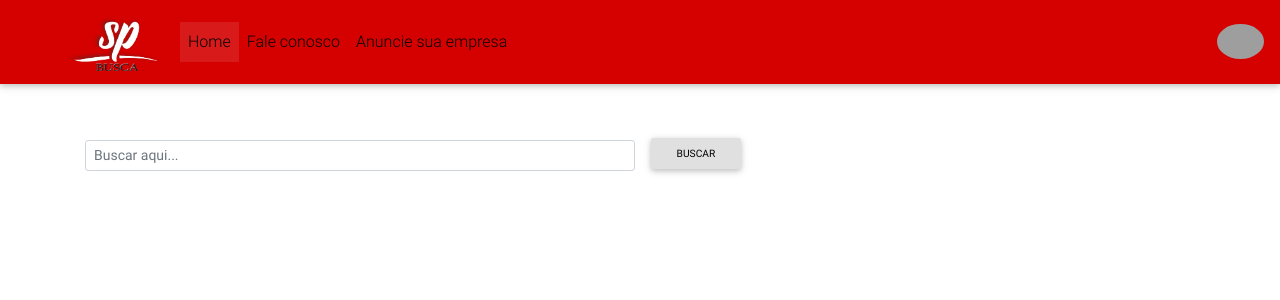
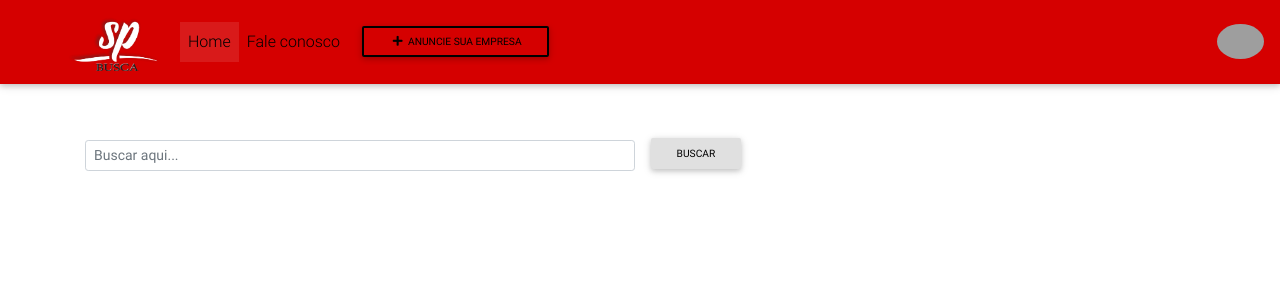
Before and after one commit to gmorae/SpBusca, a CodeIgniter app: page /tocadascoisas/ in a window 1280 px wide. Shown: the top 300 px of the page. Run offline with CodeIgniter, Linux system fonts and the light colour scheme; data that the repository does not hold is empty; grey boxes are pictures that could not be loaded.

Commit message:
ideias para a página de anuncio

```diff
--- a/application/views/common/navbar.php
+++ b/application/views/common/navbar.php
@@ -1,4 +1,4 @@
-<nav class="mb-1 navbar navbar-expand-lg navbar-dark red accent-4">
+<nav class="navbar navbar-expand-lg navbar-dark red accent-4">
   <a class="navbar-brand black-text" href="<?= base_url() ?>"><img src="<?= base_url('imagens/logo.png') ?>" style="width: 100px" class="ml-5 img-fluid"></a>
   <button class="navbar-toggler" type="button" data-toggle="collapse" data-target="#navbar" aria-controls="navbar" aria-expanded="false" aria-label="Toggle navigation">
     <span class="navbar-toggler-icon"></span>
@@ -6,15 +6,17 @@
   <div class="collapse navbar-collapse" id="navbar">
     <ul class="navbar-nav mr-auto">
       <li class="nav-item active">
-        <a class="nav-link black-text" href="<?= base_url() ?>">Home
+        <a class="nav-link black-text my-1" href="<?= base_url() ?>">Home
           <span class="sr-only">(current)</span>
         </a>
       </li>
       <li class="nav-item">
-        <a class="nav-link black-text" href="<?= base_url('contato') ?>">Fale conosco</a>
+        <a class="nav-link black-text my-1" href="<?= base_url('contato') ?>">Fale conosco</a>
       </li>
       <li class="nav-item">
-        <a class="nav-link black-text" href="<?= base_url('contato') ?>">Anuncie sua empresa</a>
+        <a class="nav-link waves-effect waves-light" href="<?= base_url('anuncie') ?>">
+          <button class="btn btn-outline-black btn-sm my-0" type="submit"><i class="fas fa-plus"></i> Anuncie sua empresa</button>
+        </a>
       </li>
     </ul>
     <ul class="navbar-nav ml-auto nav-flex-icons">
```
Also changed, not shown: application/controllers/Anuncie.php (added, +28 -0 lines), application/views/anuncie/titulo.php (added, +14 -0 lines).
